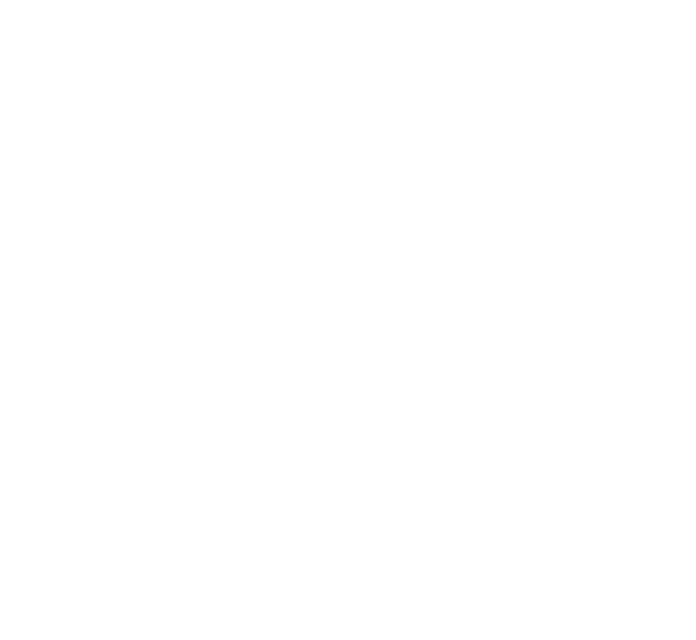
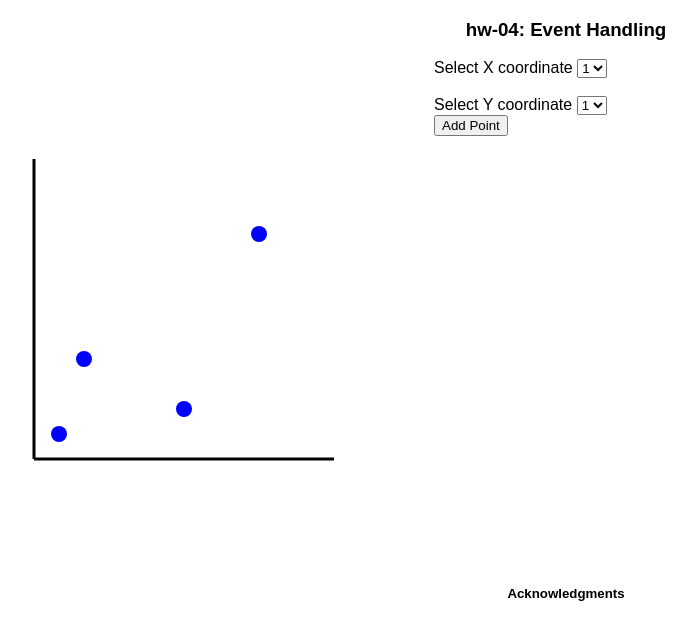
Before and after one commit to DS4200-S23-Class/hw-04-hoyler-krolik-hw4, a plain HTML site: page index.html in a window 1280 px wide. Shown: the whole page, without its empty margins (74-770 px from the left). Drawn offline with Linux system fonts and the light colour scheme.

Commit message:
adding for OHs

```diff
--- a/index.html
+++ b/index.html
@@ -3,12 +3,84 @@
 
 <head>
     <meta charset=utf-8/>
+    <title>hw-04</title>
+    <link rel="stylesheet" href="style.css">
 </head>
 
 
 <body>
+    <h3>hw-04: Event Handling</h3>
+
+    <div class="events">
+
+        <div>
+
+            <svg id="chart" height="500" width="500">
+                <line x1="100" y1="100" x2="100" y2="400"/>
+                <line x1="100" y1="400" x2="400" y2="400"/>
+                <circle class="circle" id="pt1" cx="125" cy="375" r="8"></circle>
+                <circle class="circle" id="pt2" cx="150" cy="300" r="8"></circle>
+                <circle class="circle" id="pt3" cx="250" cy="350" r="8"></circle>
+                <circle class="circle" id="pt4" cx="325" cy="175" r="8"></circle>
+                <!-- <text x="100" y="100">(100,100)</text>
+                <circle id="max" cx="400" cy="400" r="10"></circle>
+                <text x="400" y="400">(400,400)</text> -->
+            </svg>
 
 
+        </div>
+
+
+        <div>
+
+            <form >
+                <label> Select X coordinate </label>
+                <select id="x-cord">
+                <option value = "1"> 1 </option>
+                <option value = "2"> 2 </option>
+                <option value = "3"> 3 </option>
+                <option value = "4"> 4 </option>
+                <option value = "5"> 5 </option>
+                <option value = "6"> 6 </option>
+                <option value = "7"> 7 </option>
+                <option value = "8"> 8 </option>
+                <option value = "9"> 9 </option>
+                </select>
+            </form>
+            <br>
+            <form>
+                <label> Select Y coordinate </label>
+                <select id="y-cord">
+                <option value = "1"> 1 </option>
+                <option value = "2"> 2 </option>
+                <option value = "3"> 3 </option>
+                <option value = "4"> 4 </option>
+                <option value = "5"> 5 </option>
+                <option value = "6"> 6 </option>
+                <option value = "7"> 7 </option>
+                <option value = "8"> 8 </option>
+                <option value = "9"> 9 </option>
+                </select>
+            </form>
+
+            <button type="button" id="addPt">Add Point</button>
+
+
+
+        </div>
+
+
+
+
+    </div>
+
+
+    <div>
+        <h5>Acknowledgments</h5>
+
+    </div>
+
+<script src="main.js"></script>
 </body>
 
 </html>
--- /dev/null
+++ b/main.js
@@ -0,0 +1,21 @@
+
+
+
+
+
+function init() {
+    let pt_list = document.getElementsByClassName("circle")
+    for (i=0; i < pt_list.length; i++) {
+
+        pt_list[i].addEventListener("click", PtHover(pt_list, i));
+    }
+}
+
+
+
+init()
+
+function PtHover(pt_list, i) {
+
+	pt_list[i].toggle("red");
+}
--- /dev/null
+++ b/style.css
@@ -0,0 +1,39 @@
+body {
+    font-family: Arial;
+}
+
+h3 {
+    text-align: center;
+}
+
+h5 {
+    text-align: center;
+}
+
+.events {
+
+    display: flex;
+}
+
+
+line {
+
+    stroke: black;
+    stroke-width: 3;
+
+}
+
+circle {
+    fill: blue;
+}
+
+circle:hover {
+
+    fill: green;
+}
+
+.red {
+
+    stroke: red;
+    stroke-width: 2;
+}
```
